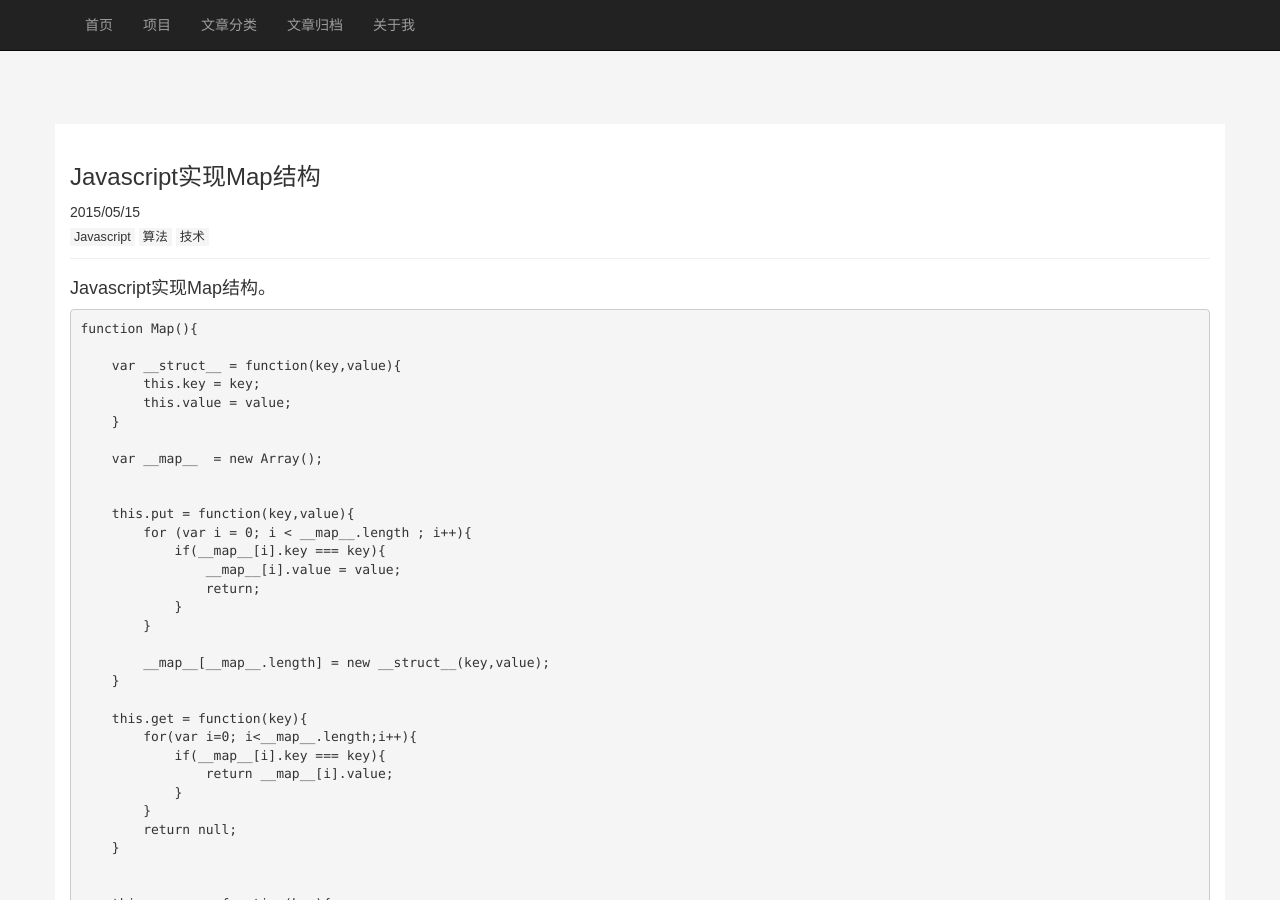
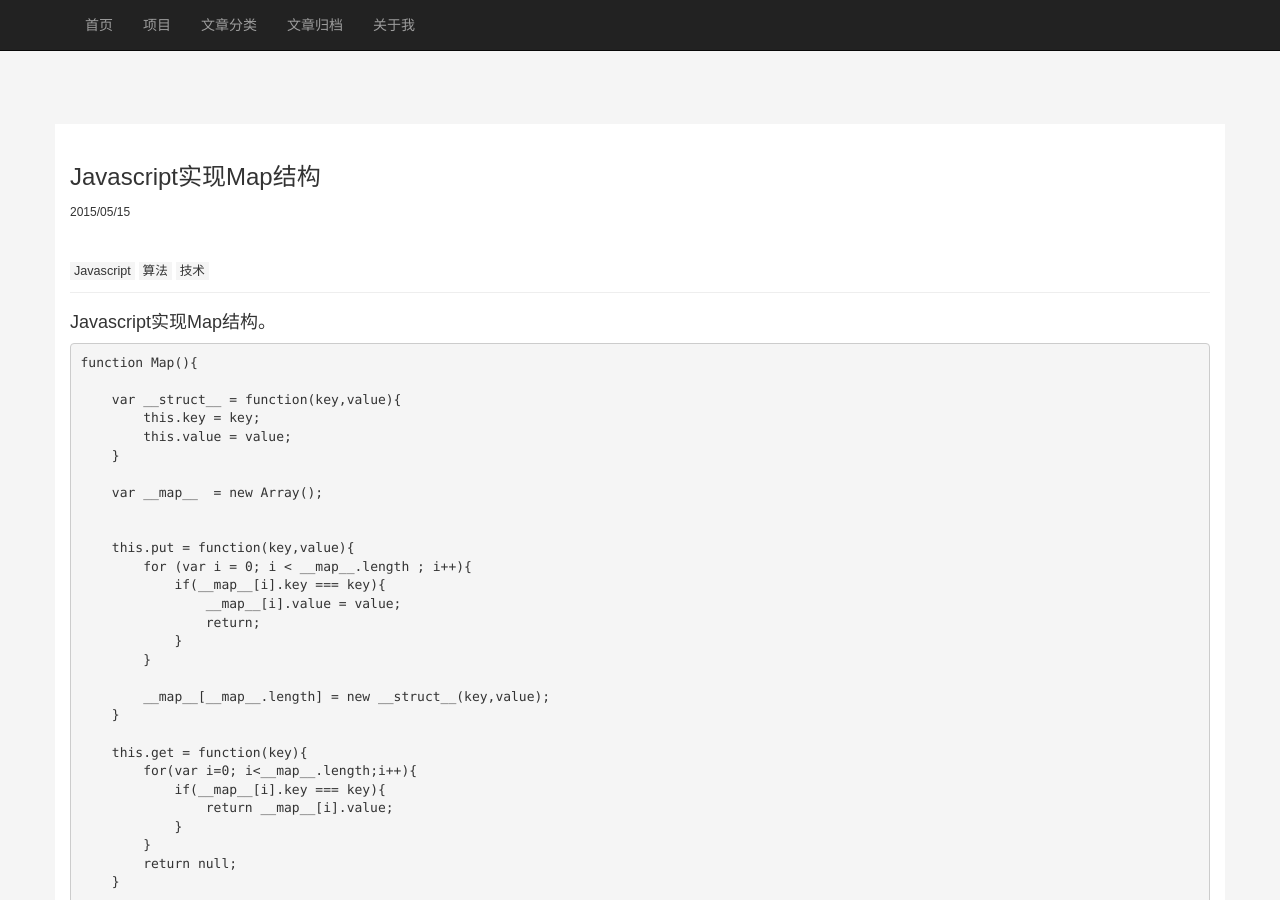
Before and after one commit to jinchangle/xiashuangxi.github.io, a Jekyll site: the page built from _posts/article/2015-05-15-javascript-map.md, in a window 1280 px wide and 900 px high. Built offline with Jekyll 4.4.1, drawn with Linux system fonts in a browser that asks for light colours; nearby versions of some CDN libraries; comment, search, counter and statistics services are not loaded.

Commit message:
Update post.html

```diff
--- a/_layouts/post.html
+++ b/_layouts/post.html
@@ -11,7 +11,7 @@
 
     <div class="page-header">
         <h3>{{ page.title }}</h3>
-        {{page.date| date:"%Y/%m/%d" }}
+        <p style='font-size:12px;'>{{page.date| date:"%Y/%m/%d" }}</p>
         <br>
         {% for tag in page.tags %}
         <vkbd>{{ tag }}</vkbd>
```
